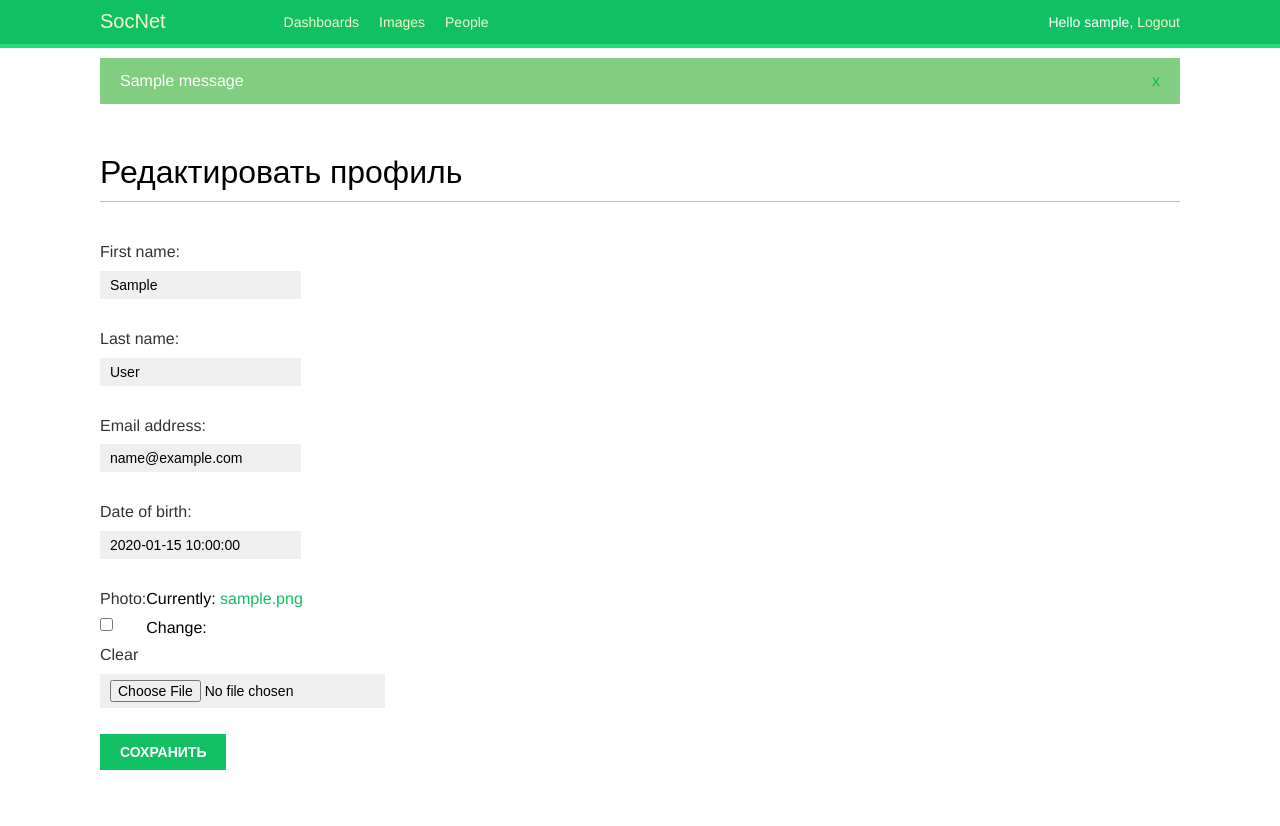
After one commit to sariya23/social_network, a Django app: page /account/edit/ in a window 1280 px wide. The commit adds this page. Run offline with Django 5.2, Linux system fonts and the light colour scheme; a user stored in the database is signed in; tables that the repository leaves empty hold one stand-in row (values such as "Sample post"); one stand-in notice (Sample message) is shown; some web fonts are replaced.

Commit message:
add messages

```diff
--- a/social_network/account/forms.py
+++ b/social_network/account/forms.py
@@ -1,5 +1,7 @@
 from django import forms
 from django.contrib.auth.models import User
+
+from .models import Profile
 
 
 class LoginForm(forms.Form):
@@ -19,3 +21,15 @@ class RegistrationForm(forms.ModelForm):
         if data["password1"] != data["password2"]:
             raise forms.ValidationError("Пароли не совпадают")
         return data["password2"]
+
+
+class UserEditForm(forms.ModelForm):
+    class Meta:
+        model = User
+        fields = ("first_name", "last_name", "email")
+
+
+class ProfileEditForm(forms.ModelForm):
+    class Meta:
+        model = Profile
+        fields = ("date_of_birth", "photo")
--- a/social_network/account/templates/account/dashboard.html
+++ b/social_network/account/templates/account/dashboard.html
@@ -3,5 +3,6 @@
 
 {% block content %}
 <h1>Dashboard</h1>
-<p>Welcome to dashboard</p>
+<p>Welcome to dashboard. Можно <a href="{% url 'account:edit' %}">редактировать</a> свой профиль. Или <a
+        href="{% url 'account:password_change' %}">сменить пароль</a></p>
 {% endblock %}
--- /dev/null
+++ b/social_network/account/templates/account/edit.html
@@ -0,0 +1,13 @@
+{% extends "base.html" %}
+
+{% block content %}
+<h1>Редактировать профиль</h1>
+<form method="POST", enctype="multipart/form-data">
+    {% csrf_token %}
+     {{ user_form.as_p }}
+     {{ profile_form.as_p }}
+    <p>
+        <input type="submit" value="Сохранить">
+    </p>
+</form>
+{% endblock %}
--- a/social_network/account/templates/base.html
+++ b/social_network/account/templates/base.html
@@ -35,6 +35,16 @@
         {% endif %}
     </span>
 </div>
+{% if messages %}
+<ul class="messages">
+    {% for message in messages %}
+        <li class="{{ message.tags }}">
+            {{ message|safe }}
+            <a href="#" class="close">x</a>
+        </li>
+    {% endfor %}
+</ul>
+{% endif %}
 <div id="content">
     {% block content %}
     {% endblock %}
--- a/social_network/account/urls.py
+++ b/social_network/account/urls.py
@@ -19,5 +19,6 @@ urlpatterns = [
          name="password_reset_confirm"),
     path("password-reset/complete/", auth_views.PasswordResetCompleteView.as_view(extra_context={"title": "Login"}),
          name="password_reset_complete"),
-    path("register/", views.register, name="register")
+    path("register/", views.register, name="register"),
+    path("edit/", views.edit, name="edit"),
 ]
--- a/social_network/account/views.py
+++ b/social_network/account/views.py
@@ -5,8 +5,11 @@ from django.http import HttpResponse, HttpRequest, HttpResponseRedirect
 from django.contrib.auth import logout
 from django.urls import reverse, reverse_lazy
 from django.contrib.auth.decorators import login_required
+from django.contrib import messages
 
-from .forms import RegistrationForm
+from .forms import RegistrationForm, UserEditForm, ProfileEditForm
+from .models import Profile
+
 
 @login_required
 def dashboard(request: HttpRequest) -> HttpResponse:
@@ -44,7 +47,25 @@ def register(request: HttpRequest) -> HttpResponse:
             new_user = user_form.save(commit=False)
             new_user.set_password(user_form.cleaned_data["password1"])
             new_user.save()
+            Profile.objects.create(user=new_user)
             return render(request, "account/register_done.html", {"new_user": new_user, "title": "Регистрация"})
     else:
         user_form = RegistrationForm()
     return render(request, "account/register.html", {"user_form": user_form, "title": "Регистрация"})
+
+
+@login_required
+def edit(request: HttpRequest) -> HttpResponse:
+    if request.method == "POST":
+        user_form = UserEditForm(instance=request.user, data=request.POST)
+        profile_form = ProfileEditForm(instance=request.user.profile, data=request.POST, files=request.FILES)
+        if user_form.is_valid() and profile_form.is_valid():
+            user_form.save()
+            profile_form.save()
+            messages.success(request, "Профиль обновлен")
+        else:
+            messages.error(request, "Ошибка в обновлении профиля")
+    else:
+        user_form = UserEditForm(instance=request.user)
+        profile_form = ProfileEditForm(instance=request.user.profile)
+    return render(request, "account/edit.html", {"user_form": user_form, "profile_form": profile_form, "title": "Редактирование"})
```
Also changed, not shown: social_network/media/users/2024/06/26/c5583fb9c7a954175b36451fcdca92cb_sDiYDSu.jpg (added).
